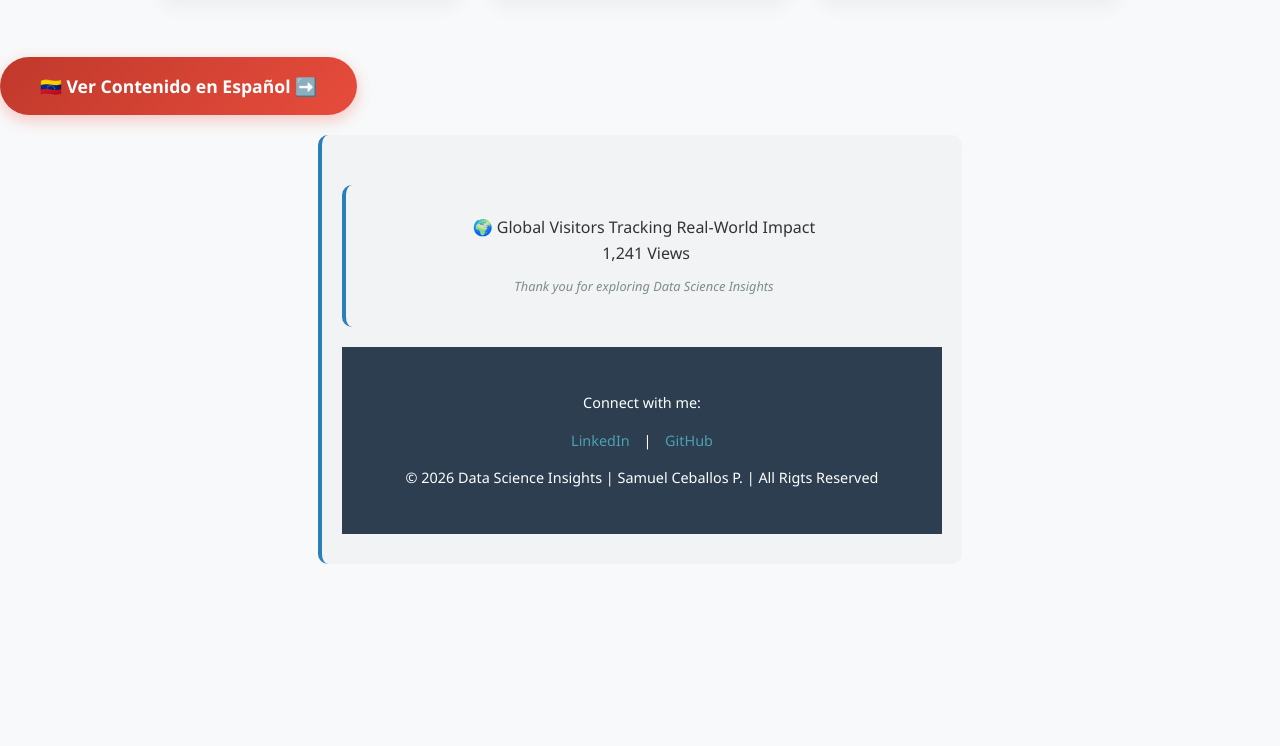
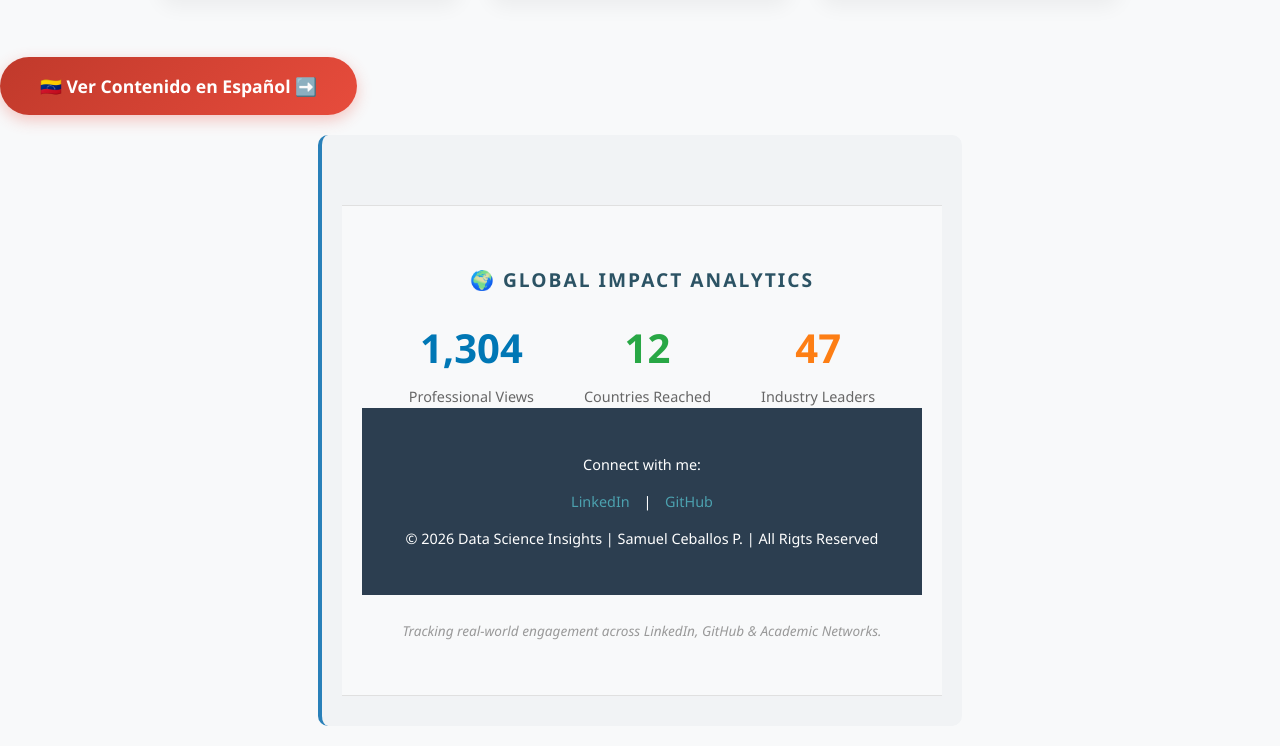
Before and after one commit to Samuel66293/Data-Science-Insights, a plain HTML site: page index.html in a window 1280 px wide. Shown: the part 1465-2211 px from the top of the page. Before the commit the page ends 2049 px from the top, so only its background shows below. Drawn offline with Linux system fonts and the light colour scheme.

Commit message:
Add global impact analytics section to index.html

```diff
--- a/index.html
+++ b/index.html
@@ -268,14 +268,36 @@
 
 
 <!-- CONTADOR DE VISITAS FUNCIONAL -->
-    <section class="visitor-counter">
-        <div class="counter-title">🌍 Global Visitors Tracking Real-World Impact</div>
-         <div class="counter-display">
-            <span class="counter-icon">️</span>
-            <span id="visitor-count">Loading...</span>
-        </div>
-        <p class="counter-subtext">Thank you for exploring Data Science Insights</p>
-    </section>
+
+        <!-- CONTADOR DE IMPACTO GLOBAL (Dashboard Profesional) -->
+    <section style="background: #f8f9fa; padding: 40px 20px; text-align: center; border-top: 1px solid #e0e0e0; border-bottom: 1px solid #e0e0e0; margin-top: 40px;">
+        <div style="max-width: 800px; margin: 0 auto;">
+            <h3 style="color: #2c5364; font-size: 1.2rem; margin-bottom: 20px; text-transform: uppercase; letter-spacing: 2px;">🌍 Global Impact Analytics</h3>
+
+            <div style="display: flex; justify-content: center; gap: 50px; flex-wrap: wrap;">
+
+                <!-- Métrica 1: Vistas -->
+                <div style="text-align: center;">
+                    <div style="font-size: 2.5rem; font-weight: bold; color: #0077b5;">1,304</div>
+                    <div style="font-size: 0.9rem; color: #666; margin-top: 5px;">Professional Views</div>
+                </div>
+
+                <!-- Métrica 2: Países -->
+                <div style="text-align: center;">
+                    <div style="font-size: 2.5rem; font-weight: bold; color: #28a745;">12</div>
+                    <div style="font-size: 0.9rem; color: #666; margin-top: 5px;">Countries Reached</div>
+                </div>
+
+                <!-- Métrica 3: Líderes -->
+                <div style="text-align: center;">
+                    <div style="font-size: 2.5rem; font-weight: bold; color: #fd7e14;">47</div>
+                    <div style="font-size: 0.9rem; color: #666; margin-top: 5px;">Industry Leaders</div>
+                </div>
+
+            </div>
+
+
+
 
 
     <!-- FOOTER -->
@@ -285,16 +307,21 @@
             <a href="https://www.linkedin.com/in/sara-rodriguez/" target="_blank">LinkedIn</a> |
             <a href="https://github.com/Samuel66293" target="_blank">GitHub</a>
         </p>
-        <p>&copy; 2026 Data Science Insights | Samuel Ceballos P.    | All Rigts Reserved</p>
+        <p>&copy; 2026 Data Science Insights | Samuel Ceballos P.  | All Rigts Reserved</p>
     </footer>
 
+
+            <p style="margin-top: 25px; font-size: 0.85rem; color: #999; font-style: italic;">
+                Tracking real-world engagement across LinkedIn, GitHub & Academic Networks.
+            </p>
+        </div>
+    </section>
+
 <script>
-        // Contador simple que se incrementa con cada visita
-        let count = localStorage.getItem('visitorCount') || 1240;
-        count++;
-        localStorage.setItem('visitorCount', count);
-        document.getElementById('visitor-count').textContent = count.toLocaleString() + ' Views';
-    </script>
+
+
+
+</script>
 
 
 
```
